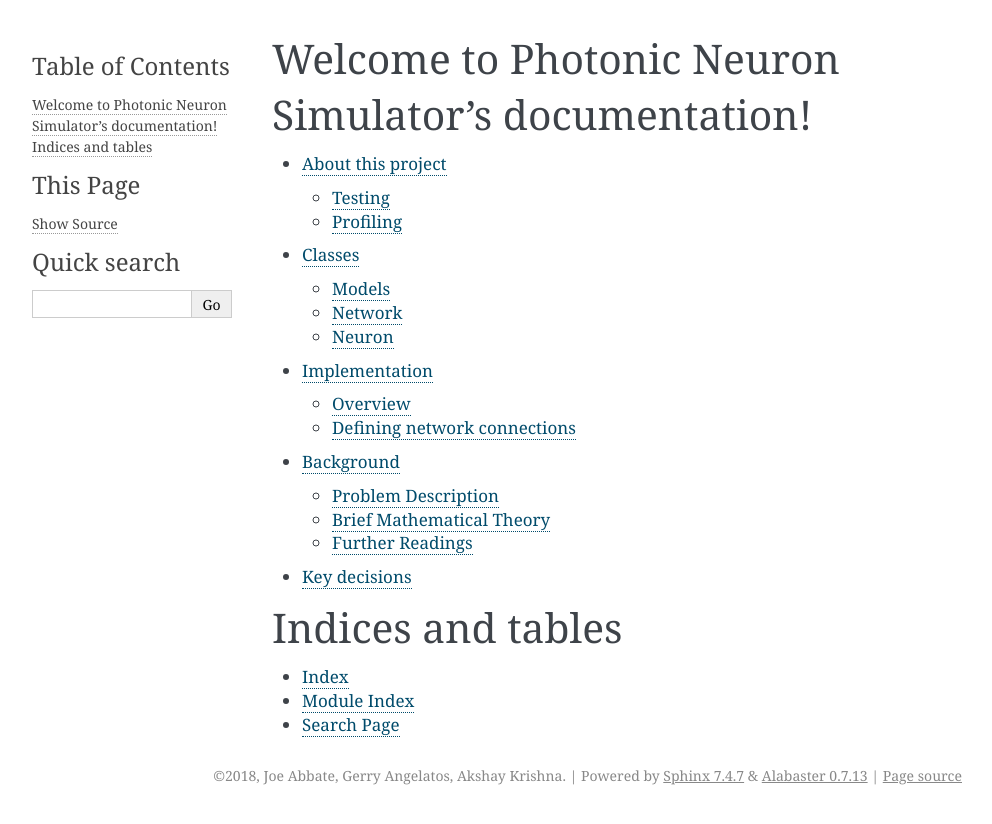
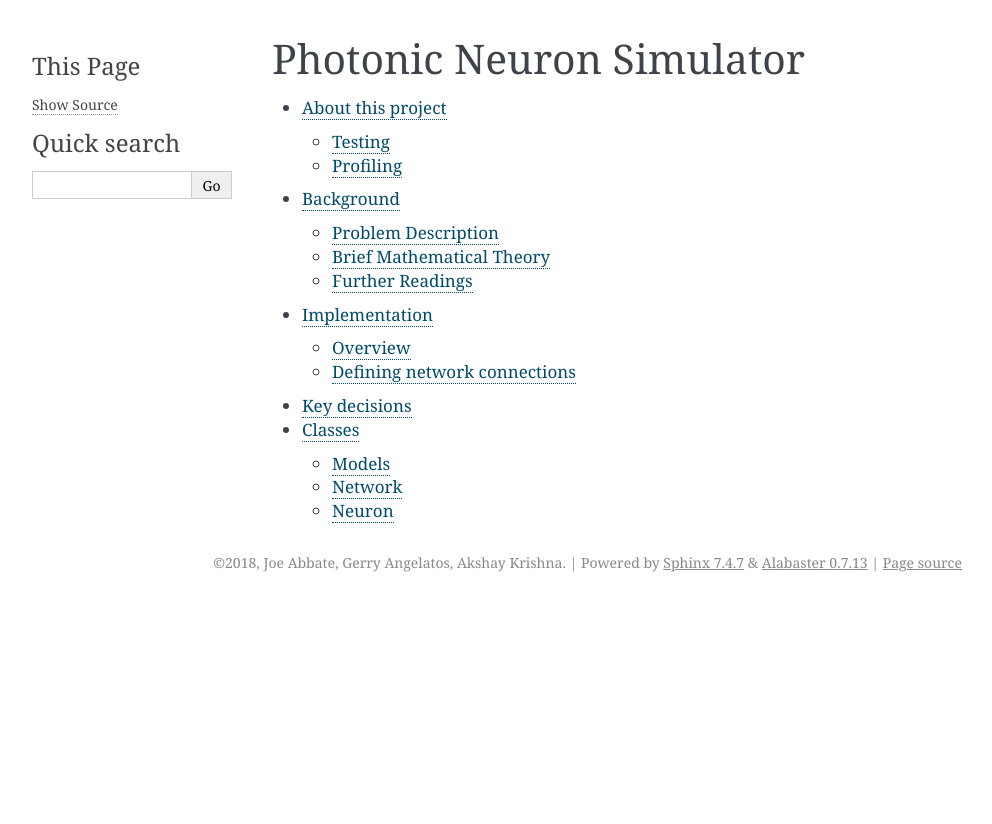
Before and after one commit to jabbate7/PhotonicNeuronSimulator, a Sphinx documentation site: the page built from docs/index.rst, in a window 1280 px wide. Shown: the top 824 px of the page, without its empty margins (148-1140 px from the left). Built offline with Sphinx 7.4.7, drawn with Linux system fonts in a browser that asks for light colours.

Commit message:
documentation

```diff
--- a/docs/cover_page.rst
+++ b/docs/cover_page.rst
@@ -12,6 +12,12 @@ is available at
 
 Documentation is generated via `Sphinx
 <http://www.sphinx-doc.org/en/master/>`_.
+
+In addition to the pip packages specified in requirements.txt, you must install
+`ffmpeg`_ to create animations.
+
+.. _ffmpeg: https://www.ffmpeg.org/
+
 
 Testing
 --------
--- a/docs/index.rst
+++ b/docs/index.rst
@@ -1,24 +1,11 @@
-.. Photonic Neuron Simulator documentation master file, created by
-   sphinx-quickstart on Thu Dec 13 10:37:28 2018.
-   You can adapt this file completely to your liking, but it should at least
-   contain the root `toctree` directive.
-
-Welcome to Photonic Neuron Simulator's documentation!
-=====================================================
+Photonic Neuron Simulator
+===========================
 
 .. toctree::
    :maxdepth: 2
 
    cover_page
+   theory
+   usage
+   decisions
    classes
-   usage
-   theory
-   decisions
-
-
-Indices and tables
-==================
-
-* :ref:`genindex`
-* :ref:`modindex`
-* :ref:`search`
```
